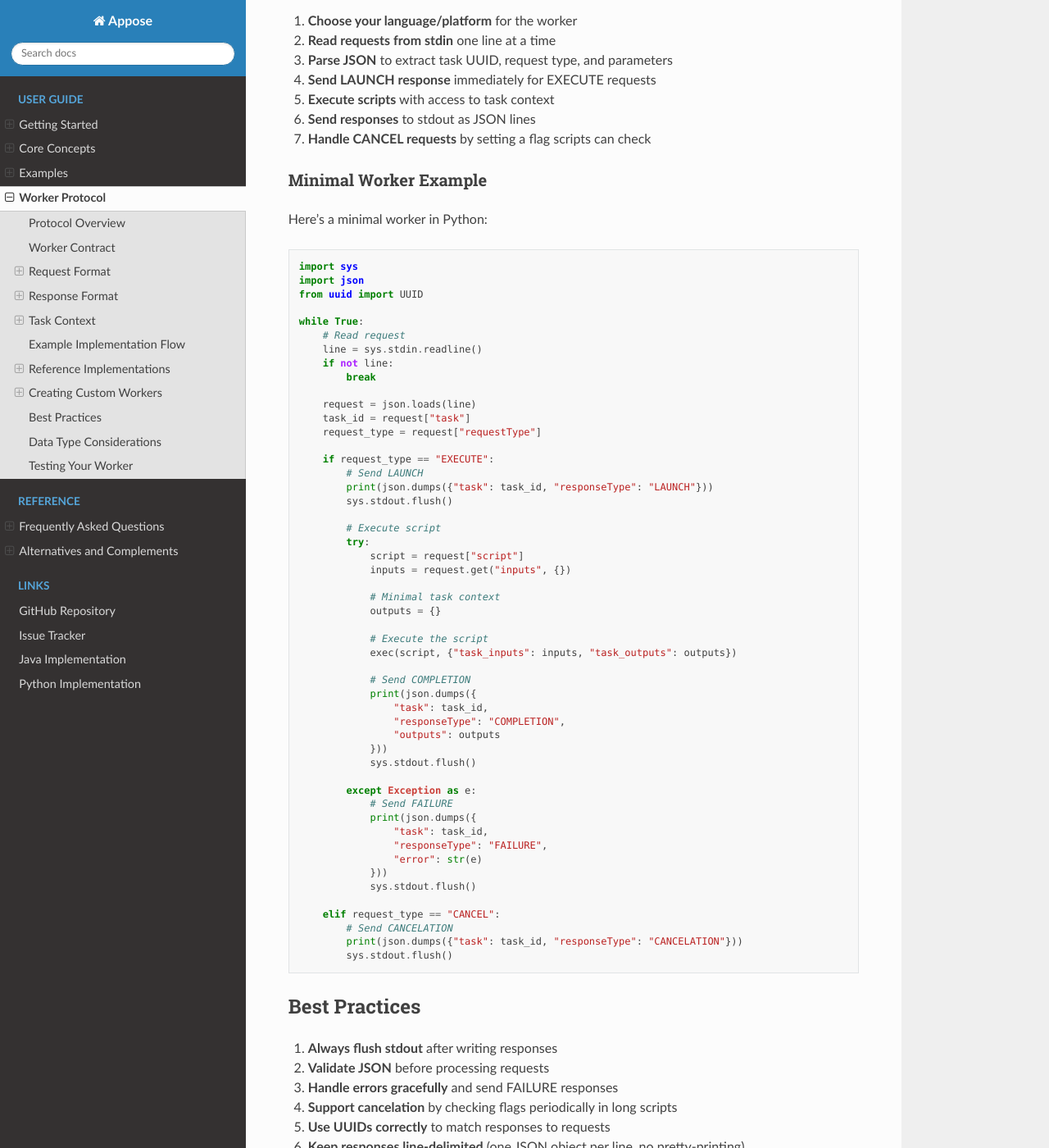
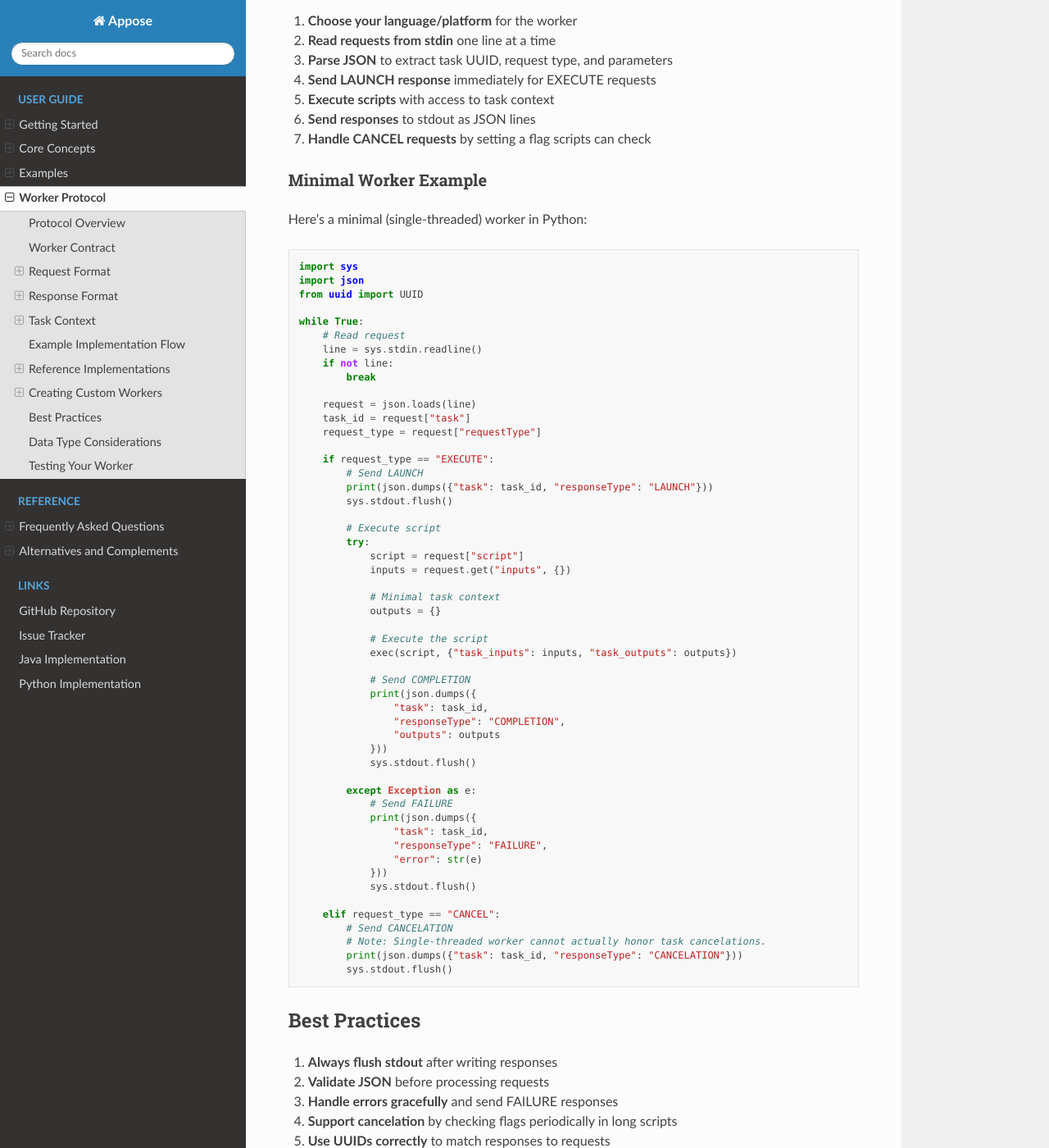
Before and after one commit to apposed/appose, a Sphinx documentation site: the page built from docs/worker-protocol.rst, in a window 1280 px wide and 1400 px high, scrolled down 6868 px. Shown: the whole window at 82% size. Built offline with Sphinx 7.4.7 and the Read the Docs theme 3.1.0, drawn with Linux system fonts in a browser that asks for light colours.

Commit message:
Note that minimal worker cannot cancel tasks

```diff
--- a/docs/worker-protocol.rst
+++ b/docs/worker-protocol.rst
@@ -337,7 +337,7 @@ To create a custom worker:
 Minimal Worker Example
 ^^^^^^^^^^^^^^^^^^^^^^
 
-Here's a minimal worker in Python:
+Here's a minimal (single-threaded) worker in Python:
 
 .. code-block:: python
 
@@ -390,6 +390,7 @@ Here's a minimal worker in Python:
 
        elif request_type == "CANCEL":
            # Send CANCELATION
+           # Note: Single-threaded worker cannot actually honor task cancelations.
            print(json.dumps({"task": task_id, "responseType": "CANCELATION"}))
            sys.stdout.flush()
 
```
